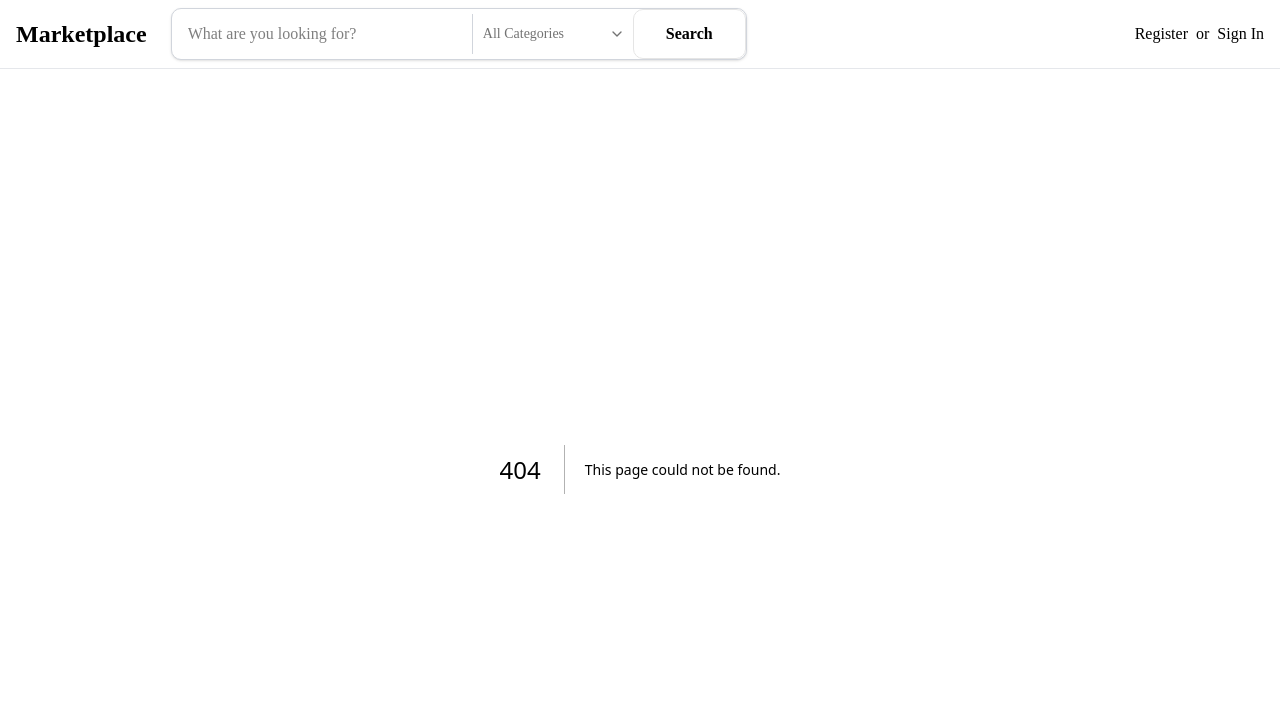
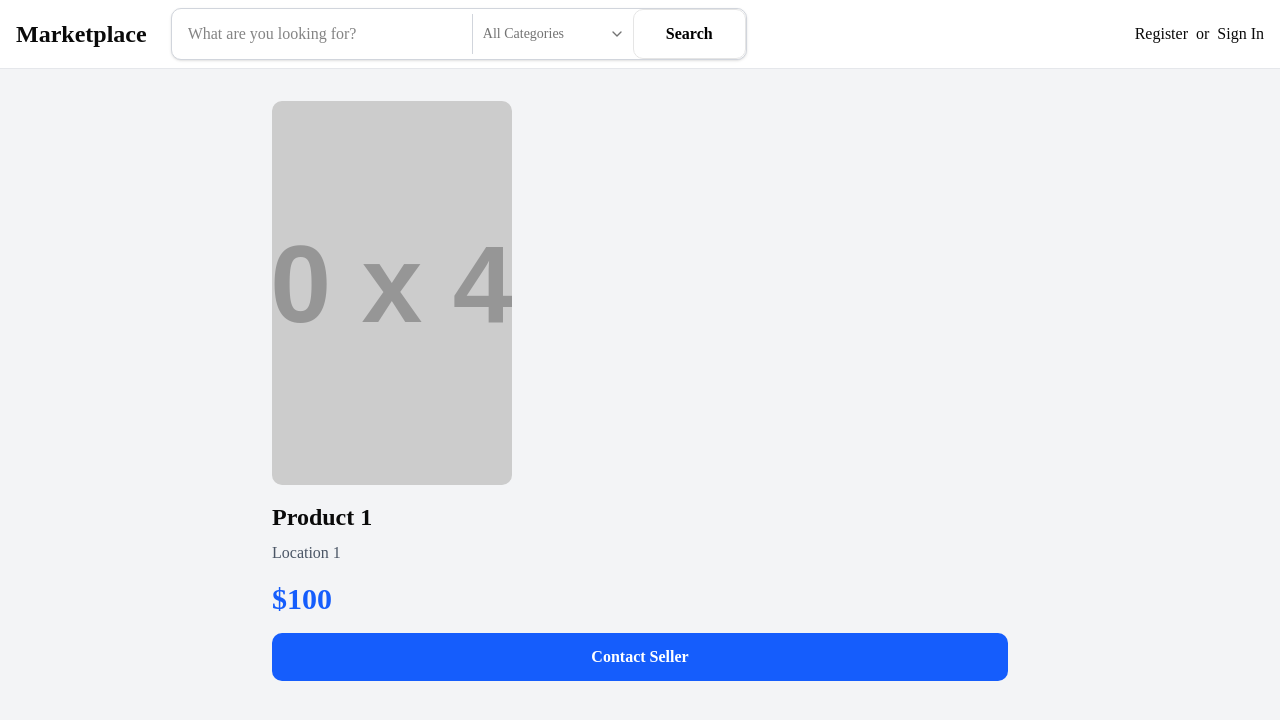
Before and after one commit to IhorAbovian/next-marketplace, a Next.js app: page /product/1 in a window 1280 px wide. Before the commit this address had no page. Shown: the top 720 px of the page. Built offline with nearby package versions, Linux system fonts and the light colour scheme.

Commit message:
feat: create ProductPage component and add product data

```diff
--- /dev/null
+++ b/app/product/[id]/page.tsx
@@ -0,0 +1,25 @@
+import Image from "next/image";
+import { products } from "@/lib/data";
+
+export default async function ProductPage({ params }: { params: Promise<{ id: string }> }) {
+  const { id } = await params;
+  const product = products.find(p => p.id === id);
+
+  if (!product) return <p>Product not found - ID: {id}</p>;
+
+  return (
+    <div className="container max-w-3xl mx-auto px-4 py-8">
+      <div className="flex flex-col">
+        <div className="relative w-60 h-96 bg-gray-100 rounded-lg mb-4">
+          <Image src={product.image} alt={product.title} fill className="object-cover rounded-lg" unoptimized />
+        </div>
+        <h1 className="text-2xl font-bold mb-2">{product.title}</h1>
+        <p className="text-gray-600 mb-4">{product.location}</p>
+        <p className="text-3xl font-bold text-blue-600 mb-4">${product.price}</p>
+        <button className="w-full bg-blue-600 text-white py-3 rounded-lg font-semibold">
+          Contact Seller
+        </button>
+      </div>
+    </div>
+  );
+}
--- a/components/cards/ProductCard.tsx
+++ b/components/cards/ProductCard.tsx
@@ -9,6 +9,7 @@ import {
   CardTitle,
 } from "@/components/ui/card";
 import Image from "next/image";
+import Link from "next/link";
 
 export type ProductCardProps = {
   id: string;
@@ -26,6 +27,7 @@ export default function ProductCard({
   location,
 }: ProductCardProps) {
   return (
+    <Link href={`/product/${id}`}>
       <Card className="w-64 shrink-0">
         <CardContent className="p-2">
           <div className="relative h-32 mb-1">
@@ -46,5 +48,6 @@ export default function ProductCard({
           </p>
         </CardContent>
       </Card>
+    </Link>
   );
 }
--- a/components/ui/card.tsx
+++ b/components/ui/card.tsx
@@ -1,6 +1,6 @@
-import * as React from "react"
+import * as React from "react";
 
-import { cn } from "@/lib/utils"
+import { cn } from "@/lib/utils";
 
 function Card({
   className,
@@ -12,12 +12,12 @@ function Card({
       data-slot="card"
       data-size={size}
       className={cn(
-        "group/card flex flex-col gap-(--card-spacing) overflow-hidden rounded-xl bg-card py-(--card-spacing) text-sm text-card-foreground ring-1 ring-foreground/10 [--card-spacing:--spacing(4)] has-data-[slot=card-footer]:pb-0 has-[>img:first-child]:pt-0 data-[size=sm]:[--card-spacing:--spacing(3)] data-[size=sm]:has-data-[slot=card-footer]:pb-0 *:[img:first-child]:rounded-t-xl *:[img:last-child]:rounded-b-xl",
-        className
+        "group/card cursor-pointer flex flex-col gap-(--card-spacing) overflow-hidden rounded-xl bg-card py-(--card-spacing) text-sm text-card-foreground ring-1 ring-foreground/10 [--card-spacing:--spacing(4)] has-data-[slot=card-footer]:pb-0 has-[>img:first-child]:pt-0 data-[size=sm]:[--card-spacing:--spacing(3)] data-[size=sm]:has-data-[slot=card-footer]:pb-0 *:[img:first-child]:rounded-t-xl *:[img:last-child]:rounded-b-xl",
+        className,
       )}
       {...props}
     />
-  )
+  );
 }
 
 function CardHeader({ className, ...props }: React.ComponentProps<"div">) {
@@ -26,11 +26,11 @@ function CardHeader({ className, ...props }: React.ComponentProps<"div">) {
       data-slot="card-header"
       className={cn(
         "group/card-header @container/card-header grid auto-rows-min items-start gap-1 rounded-t-xl px-(--card-spacing) has-data-[slot=card-action]:grid-cols-[1fr_auto] has-data-[slot=card-description]:grid-rows-[auto_auto] [.border-b]:pb-(--card-spacing)",
-        className
+        className,
       )}
       {...props}
     />
-  )
+  );
 }
 
 function CardTitle({ className, ...props }: React.ComponentProps<"div">) {
@@ -39,11 +39,11 @@ function CardTitle({ className, ...props }: React.ComponentProps<"div">) {
       data-slot="card-title"
       className={cn(
         "font-heading text-base leading-snug font-medium group-data-[size=sm]/card:text-sm",
-        className
+        className,
       )}
       {...props}
     />
-  )
+  );
 }
 
 function CardDescription({ className, ...props }: React.ComponentProps<"div">) {
@@ -53,7 +53,7 @@ function CardDescription({ className, ...props }: React.ComponentProps<"div">) {
       className={cn("text-sm text-muted-foreground", className)}
       {...props}
     />
-  )
+  );
 }
 
 function CardAction({ className, ...props }: React.ComponentProps<"div">) {
@@ -62,11 +62,11 @@ function CardAction({ className, ...props }: React.ComponentProps<"div">) {
       data-slot="card-action"
       className={cn(
         "col-start-2 row-span-2 row-start-1 self-start justify-self-end",
-        className
+        className,
       )}
       {...props}
     />
-  )
+  );
 }
 
 function CardContent({ className, ...props }: React.ComponentProps<"div">) {
@@ -76,7 +76,7 @@ function CardContent({ className, ...props }: React.ComponentProps<"div">) {
       className={cn("px-(--card-spacing)", className)}
       {...props}
     />
-  )
+  );
 }
 
 function CardFooter({ className, ...props }: React.ComponentProps<"div">) {
@@ -85,11 +85,11 @@ function CardFooter({ className, ...props }: React.ComponentProps<"div">) {
       data-slot="card-footer"
       className={cn(
         "flex items-center rounded-b-xl border-t bg-muted/50 p-(--card-spacing)",
-        className
+        className,
       )}
       {...props}
     />
-  )
+  );
 }
 
 export {
@@ -100,4 +100,4 @@ export {
   CardAction,
   CardDescription,
   CardContent,
-}
+};
--- /dev/null
+++ b/lib/data.ts
@@ -0,0 +1,25 @@
+import { ProductCardProps } from "@/components/cards/ProductCard";
+
+export const products: ProductCardProps[] = [
+  {
+    id: "1",
+    title: "Product 1",
+    price: 100,
+    image: "https://placehold.co/800x400",
+    location: "Location 1",
+  },
+  {
+    id: "2",
+    title: "Product 2",
+    price: 200,
+    image: "https://placehold.co/800x400",
+    location: "Location 2",
+  },
+  {
+    id: "3",
+    title: "Product 3",
+    price: 300,
+    image: "https://placehold.co/800x400",
+    location: "Location 3",
+  },
+];
```
Lines whose indentation alone changed are shown as unchanged.
